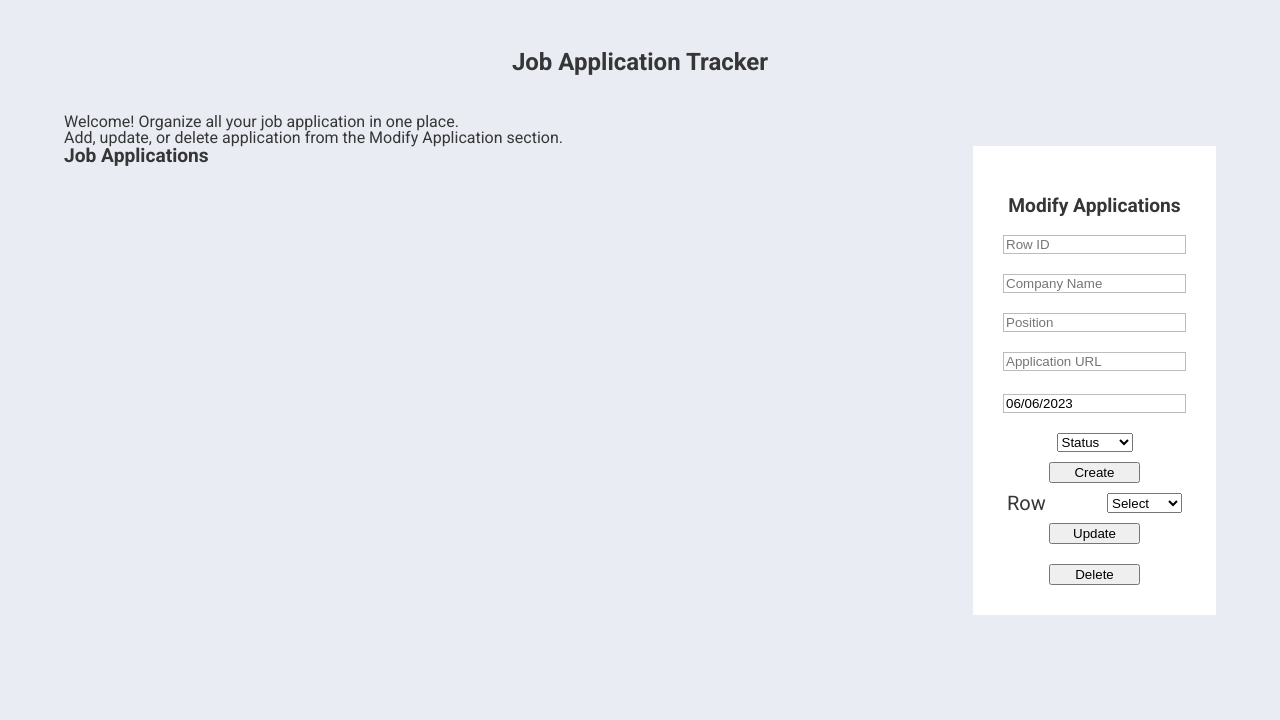
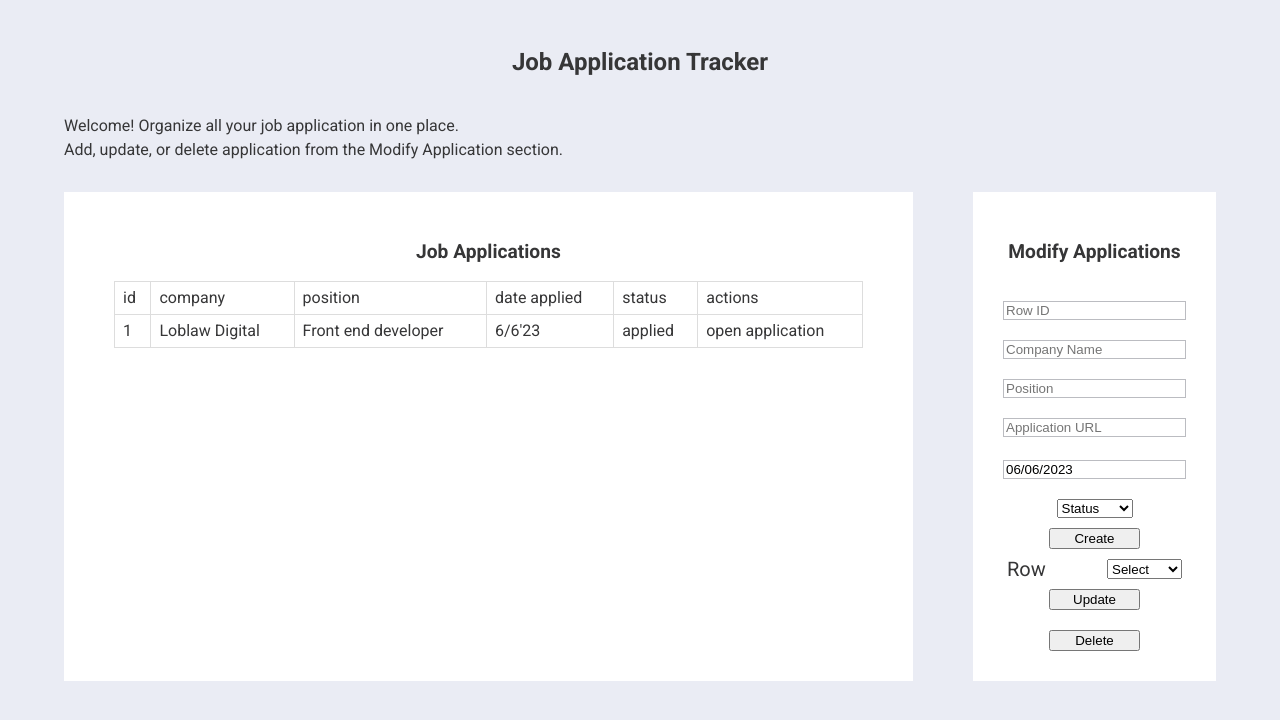
Before and after one commit to nicolenam/jobApplicationTracker, a React (Create React App) app: page / in a window 1280 px wide. Shown: the top 720 px of the page. Built offline with nearby package versions, Linux system fonts and the light colour scheme.

Commit message:
Added table for application tracking

```diff
--- a/src/App.css
+++ b/src/App.css
@@ -65,6 +65,11 @@ body {
 	margin: 50px auto;
 }
 
+.intro{
+	margin-bottom: 30px;
+	line-height: 1.5;
+}
+
 h1, h2 {
 	font-weight: 700;
 	text-align: center;
@@ -77,6 +82,7 @@ h1{
 
 h2{
 	font-size: 1.2rem;
+	margin-bottom: 20px;
 }
 
 p{
@@ -86,6 +92,7 @@ p{
 main{
 	display: flex;
 	justify-content: space-between;
+	margin-bottom: 40px;
 }
 
 .modify{
@@ -123,3 +130,24 @@ button{
 	width: 100px;
 	text-align: left;
 }
+
+.applicationTable{
+	background-color: #fff;
+	width: 65%;
+	padding: 50px;
+}
+
+table{
+	width: 100%;
+	font-size: 1rem;
+}
+
+td, th {
+	border: 1px solid #dddddd;
+	text-align: left;
+	padding: 8px;
+}
+
+tr:nth-child(even) {
+	background-color: #dddddd;
+}
--- a/src/App.js
+++ b/src/App.js
@@ -23,7 +23,7 @@ function App() {
     <div className="App wrapper">
       <header>
         <h1>Job Application Tracker</h1>
-        <p>Welcome! Organize all your job application in one place. <br/>
+        <p className="intro">Welcome! Organize all your job application in one place. <br/>
         Add, update, or delete application from the Modify Application section.
         </p>
       </header>
--- a/src/components/Applications.js
+++ b/src/components/Applications.js
@@ -1,8 +1,29 @@
 const Applications = () =>{
     return(
-        <section>
+        <section className="applicationTable">
             <h2>Job Applications</h2>
-            <table></table>
+            <table>
+                <thead>
+                    <tr>
+                        <th>id</th>
+                        <th>company</th>
+                        <th>position</th>
+                        <th>date applied</th>
+                        <th>status</th>
+                        <th>actions</th>
+                    </tr>
+                </thead>
+                <tbody>
+                    <tr>
+                        <td>1</td>
+                        <td>Loblaw Digital</td>
+                        <td>Front end developer</td>
+                        <td>6/6'23</td>
+                        <td>applied</td>
+                        <td>open application</td>
+                    </tr>
+                </tbody>
+            </table>
         </section>
     )
 }
--- a/src/components/ModifyApp.js
+++ b/src/components/ModifyApp.js
@@ -4,20 +4,49 @@ import "react-datepicker/dist/react-datepicker.css";
 
 const ModifyApp = () =>{
 
-    const [startDate,setStartDate] = useState(new Date());
+    const [startDate, setStartDate] = useState(new Date());
+
+    const [id, setId] = useState(1);
+    const [name, setName] = useState("");
+    const [position, setPosition] = useState("");
+    const [url, setUrl] = useState("");
+    const [selectedOption, setSelectedOption] = useState("status");
+
+    const handleChange = (e) =>{
+
+        if(e.target.name === "id"){
+            setId(e.target.value);
+        }else if (e.target.name === "name"){
+            setName(e.target.value);
+        }else if (e.target.name === "position"){
+            setPosition(e.target.value);
+        }else{
+            setUrl(e.target.value);
+        }
+
+    }
+
+    const handleOptionChange = (e) =>{
+        setSelectedOption(e.target.value);
+    }
+
+    const handleSubmit = (e) =>{
+        e.preventDefault();
+        console.log("here",id, name, position, url);
+    }
 
     return(
         <section className="modify">
             <h2>Modify Applications</h2>
-            <form>
-                <input placeholder="Row ID"/>
-                <input placeholder="Company Name"/>
-                <input placeholder="Position"/>
-                <input placeholder="Application URL"/>
-                <DatePicker selected={startDate} onChange={(date) => setStartDate(date)} />
+            <form  onSubmit={handleSubmit}>
+                <input type="number" min="1" placeholder="Row ID" name="id" onChange={handleChange} required />
+                <input placeholder="Company Name" name="name" onChange={handleChange} required />
+                <input placeholder="Position" name="position" onChange={handleChange} required />
+                <input placeholder="Application URL" name="url" onChange={handleChange} required />
+                <DatePicker selected={startDate} onChange={(date) => setStartDate(date)} required />
                 <label className="sr-only">Status</label>
-                <select>
-                    <option selected="true" disabled="disabled">Status</option>
+                <select onChange={handleOptionChange} value={selectedOption} required>
+                    <option value="status" disabled>Status</option>
                     <option value="wishlist">Wishlist</option>
                     <option value="applied">Applied</option>
                     <option value="interview">Interview</option>
```
